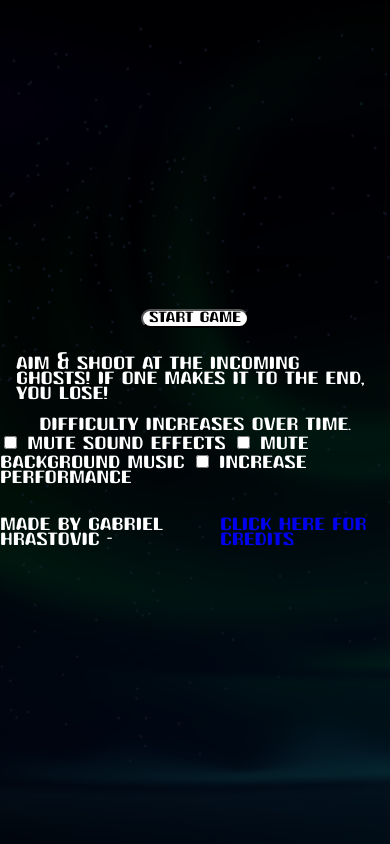
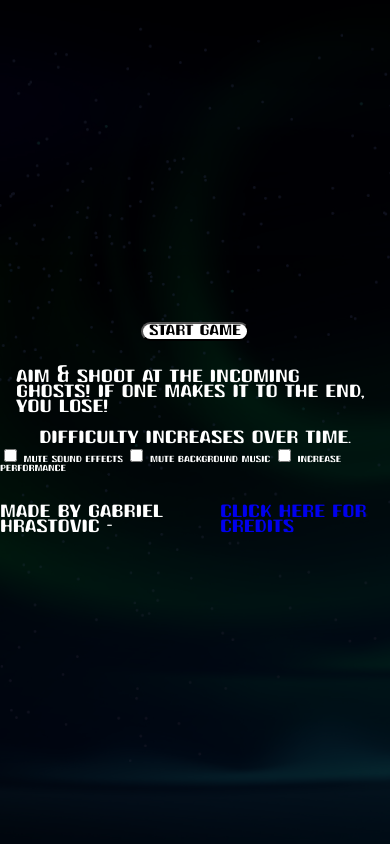
Before and after one commit to GabrielCRO23/Slava, a plain HTML site: page index.html in a window 390 px wide. Drawn offline with Linux system fonts and the light colour scheme.

Commit message:
Changing font sizes for mobile test

```diff
--- a/index.css
+++ b/index.css
@@ -194,14 +194,14 @@ img {
     height: auto;
 }
 
-/*
-@media (max-width: 1000px){
-    #raygun {
-        display: none;
+
+@media (max-width: 1200px){
+    .checkboxContainer {
+        font-size: 8px;
     }
 }
 
-
+/*
 
 
 @media (max-height: 360px) {
```
